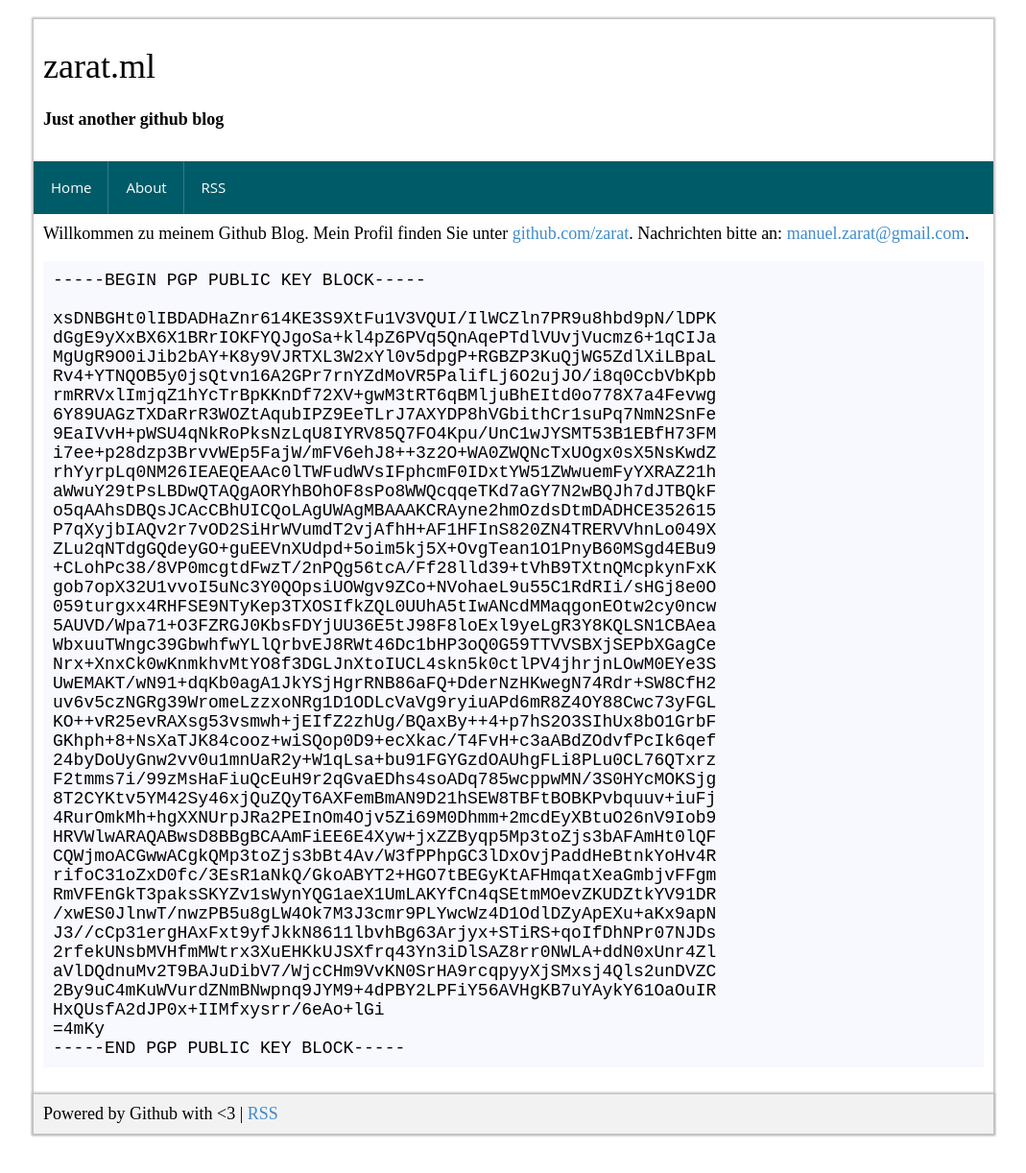
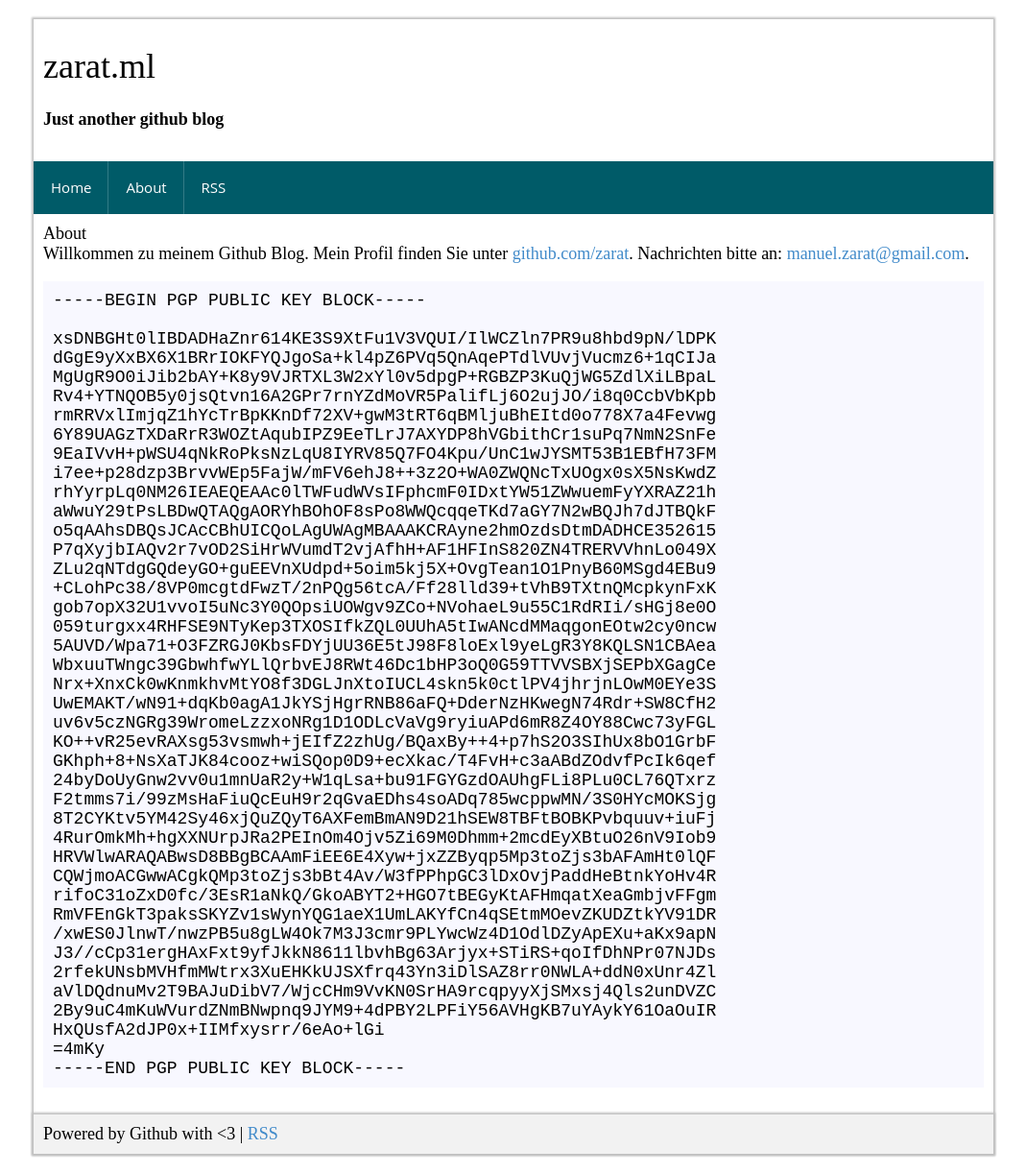
Before and after one commit to zarat/zarat.github.io, a Jekyll site: the page built from about.md, in a window 1280 px wide. Shown: the whole page at 96% size, without its empty margins (105-1174 px from the left). Built offline with Jekyll 4.4.1, drawn with Linux system fonts in a browser that asks for light colours; before the commit the page ends 1201 px from its top, so only the background shows below that.

Commit message:
Update page.html

```diff
--- a/_layouts/page.html
+++ b/_layouts/page.html
@@ -10,7 +10,7 @@
     {% include header.html %}
 
     <div class="sp-content" style="width: 100%;">
-      {{title}}
+      {{ page.title }}
       {{ content }}
     </div>
 
```
